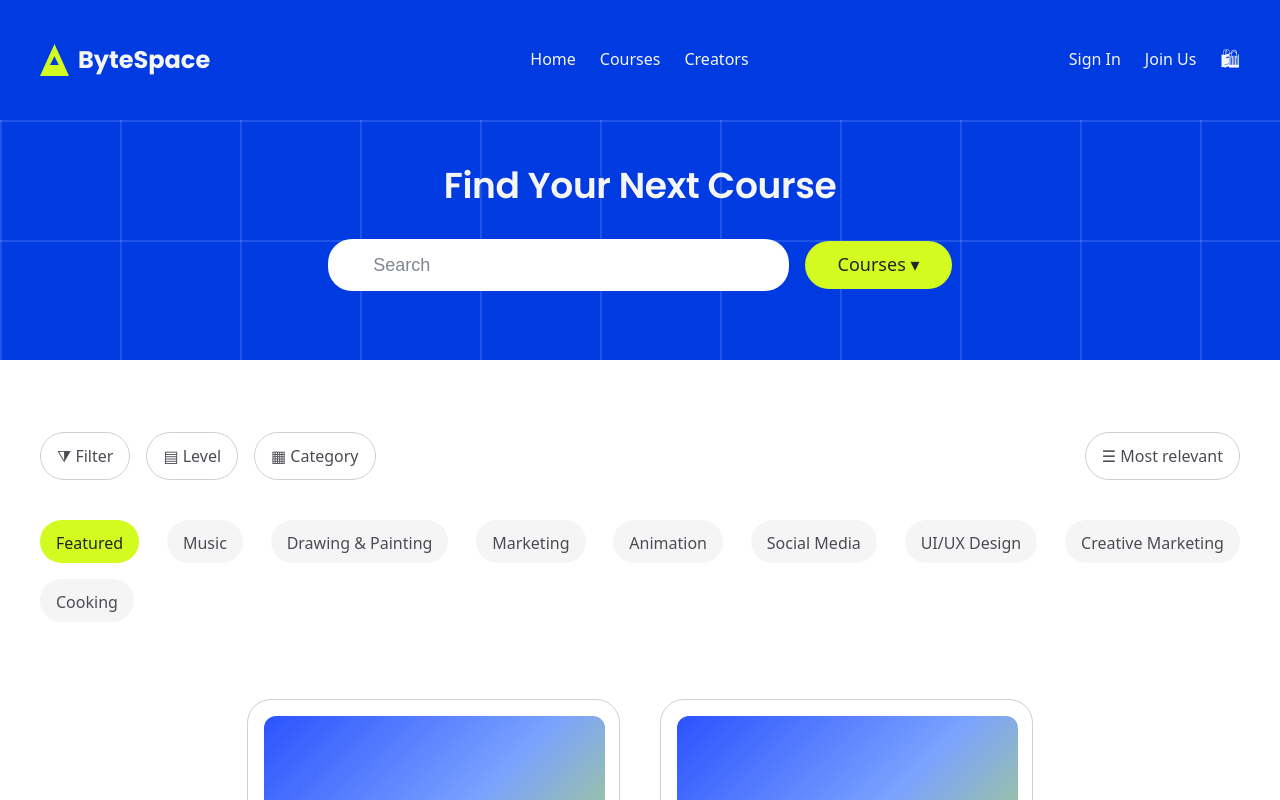
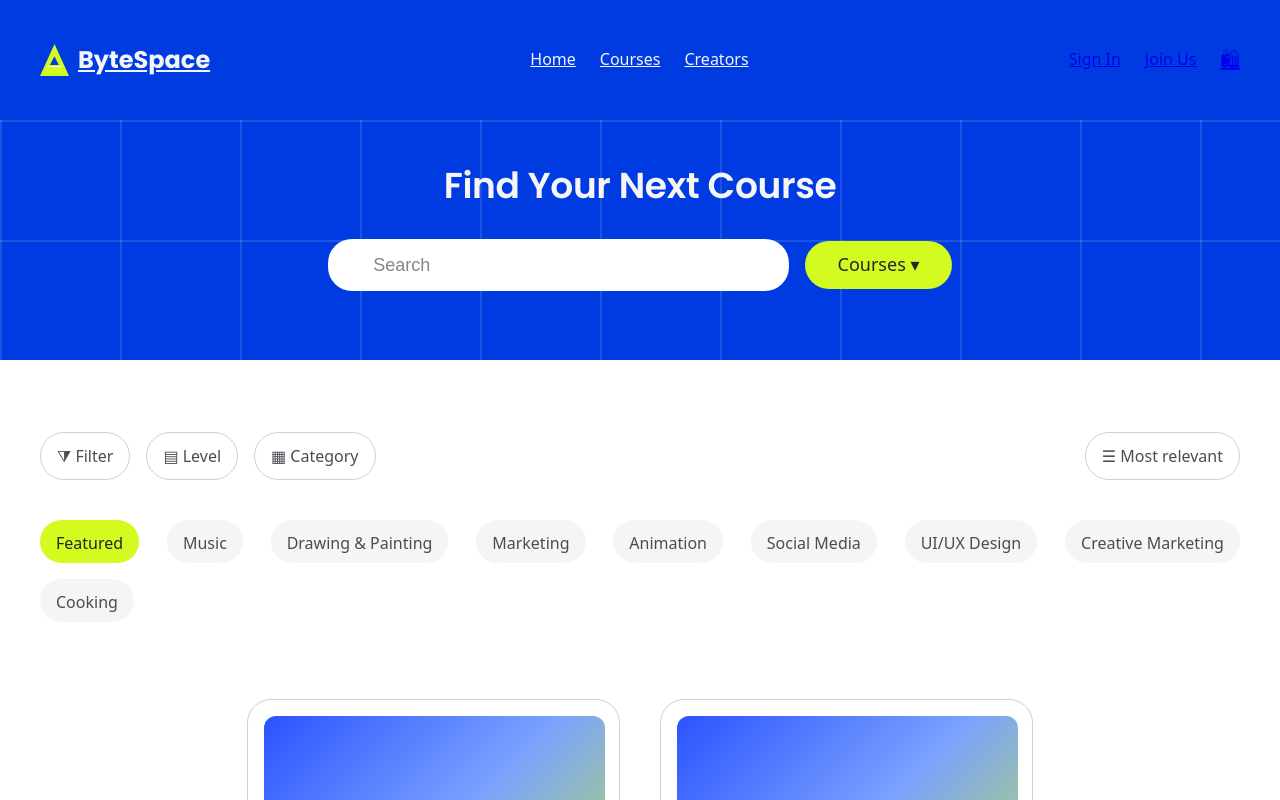
Before and after one commit to TakbirZaman/bytespace-new, a React (Vite) app: page /search in a window 1280 px wide. Shown: the top 800 px of the page. Built offline with nearby package versions, Linux system fonts and the light colour scheme; a web font is replaced by a local one.

Commit message:
feat: add focus states and hover polish

```diff
--- a/src/index.css
+++ b/src/index.css
@@ -38,7 +38,10 @@
 html, body { margin: 0; padding: 0; }
 body { font-family: var(--font-body); font-size: 16px; line-height: 160%; color: var(--ink); background: var(--bg); -webkit-font-smoothing: antialiased; }
 h1, h2, h3 { font-family: var(--font-heading); font-weight: 600; line-height: 120%; }
-a { color: inherit; text-decoration: none; }
+a:hover { text-decoration: underline; }
+button:focus-visible, a:focus-visible, input:focus-visible { outline: 3px solid #003BE2; outline-offset: 2px; }
+.cat-tab:hover, .dtab:hover, .filter-pill:hover { border-color: #003BE2; }
+.news-btn:hover, .enroll-btn:hover, .follow-btn:hover, .cta-btn:hover, .nf-btn:hover, .courses-btn:hover { filter: brightness(.95); }
 img { max-width: 100%; display: block; }
 button { font-family: inherit; }
 
```
